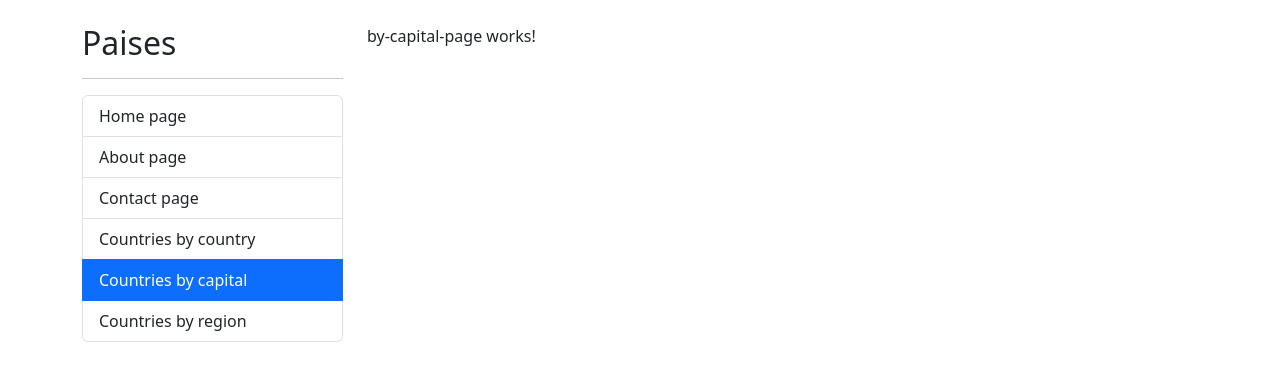
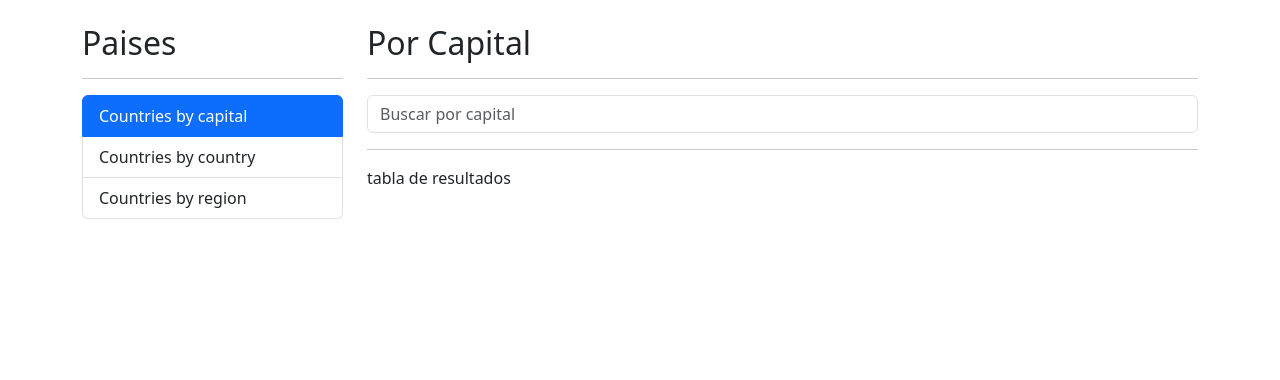
Before and after one commit to OsAlva/CountryApp-Angular, an Angular app: page /countries/by-capital in a window 1280 px wide. Shown: the top 380 px of the page. Built offline with nearby package versions, Linux system fonts and the light colour scheme.

Commit message:
estructura de paginas y searchbox component definicion done

```diff
--- a/src/app/countries/countries-routing.module.ts
+++ b/src/app/countries/countries-routing.module.ts
@@ -23,6 +23,10 @@
         path: 'by/:id',
         component: CountryPageComponent,
     },
+    {
+        path: '**', //cualquier otra ruta que no este definida en el arreglo de rutas se redireccionara a home
+        redirectTo: 'by-capital'
+    },
 ]
 
 @NgModule({
--- a/src/app/countries/countries.module.ts
+++ b/src/app/countries/countries.module.ts
@@ -5,6 +5,7 @@
 import { ByRegionPageComponent } from './pages/by-region-page/by-region-page.component';
 import { CountryPageComponent } from './pages/country-page/country-page.component';
 import { CountriesRoutingModule } from './countries-routing.module';
+import { SharedModule } from '../shared/shared.module';
 
 
 
@@ -18,6 +19,7 @@
   imports: [
     CommonModule,
     CountriesRoutingModule,
+    SharedModule,
   ]
 })
 export class CountriesModule { }
--- a/src/app/countries/pages/by-capital-page/by-capital-page.component.html
+++ b/src/app/countries/pages/by-capital-page/by-capital-page.component.html
@@ -1 +1,16 @@
-<p>by-capital-page works!</p>
+<h2>Por Capital</h2>
+<hr>
+
+<div class="row">
+    <div class="col">
+        <!-- SearchBox -->
+        <shared-search-box placeholder="Buscar por capital"></shared-search-box>
+
+    </div>
+</div>
+<hr>
+<div class="row">
+    <div class="col">
+        <!-- Tabla de Results -->
+        tabla de resultados
+    </div>
--- /dev/null
+++ b/src/app/shared/components/search-box/search-box.component.html
@@ -0,0 +1,7 @@
+
+<input
+    type="text"
+    [placeholder]="placeholder"
+    class="form-control"
+>
+<!-- si el placeholder lo quiero recibir como un argumento uso [] y luego me voy al ts a escribir un @input -->
--- /dev/null
+++ b/src/app/shared/components/search-box/search-box.component.ts
@@ -0,0 +1,15 @@
+import { Component, Input } from '@angular/core';
+
+@Component({
+  selector: 'shared-search-box',
+  templateUrl: './search-box.component.html',
+  styles: [
+  ]
+})
+export class SearchBoxComponent {
+
+  @Input()
+  public placeholder: string = '';
+
+
+}
--- a/src/app/shared/components/sidebar/sidebar.component.html
+++ b/src/app/shared/components/sidebar/sidebar.component.html
@@ -3,7 +3,7 @@
 
 <ul class="list-group">
     <!-- para transformar el list item en un link de navegacion que reconoce el router tenemos que poner routerLink="path"-->
-  <li
+  <!-- <li
     routerLink=""
     [routerLinkActiveOptions]="{exact: true}"
     routerLinkActive="active"
@@ -22,6 +22,13 @@
     routerLinkActive="active"
     class="list-group-item">
       Contact page
+  </li> -->
+
+  <li
+    routerLink="countries/by-capital"
+    routerLinkActive="active"
+    class="list-group-item">
+      Countries by capital
   </li>
 
   <li
@@ -32,20 +39,14 @@
   </li>
 
   <li
-    routerLink="countries/by-capital"
-    routerLinkActive="active"
-    class="list-group-item">
-      Countries by capital
-  </li>
-
-
-  <li
     routerLink="countries/by-region"
     routerLinkActive="active"
     class="list-group-item">
       Countries by region
   </li>
 
+
+
 </ul>
 
 <!--routerLinkActive="active"  para que se vea el link activo-->
--- a/src/app/shared/shared.module.ts
+++ b/src/app/shared/shared.module.ts
@@ -5,6 +5,7 @@
 import { SidebarComponent } from './components/sidebar/sidebar.component';
 import { RouterModule } from '@angular/router';
 import { ContactPageComponent } from './pages/contact-page/contact-page.component';
+import { SearchBoxComponent } from './components/search-box/search-box.component';
 
 
 
@@ -13,7 +14,8 @@
     HomePageComponent,
     AboutPageComponent,
     SidebarComponent,
-    ContactPageComponent
+    ContactPageComponent,
+    SearchBoxComponent
   ],
   imports: [
     CommonModule,
@@ -24,6 +26,7 @@
     AboutPageComponent,
     SidebarComponent,
     ContactPageComponent,
+    SearchBoxComponent
   ]
 })
 export class SharedModule { }
```
Also changed, not shown: src/app/app-routing.module.ts (+6 -6 lines).
